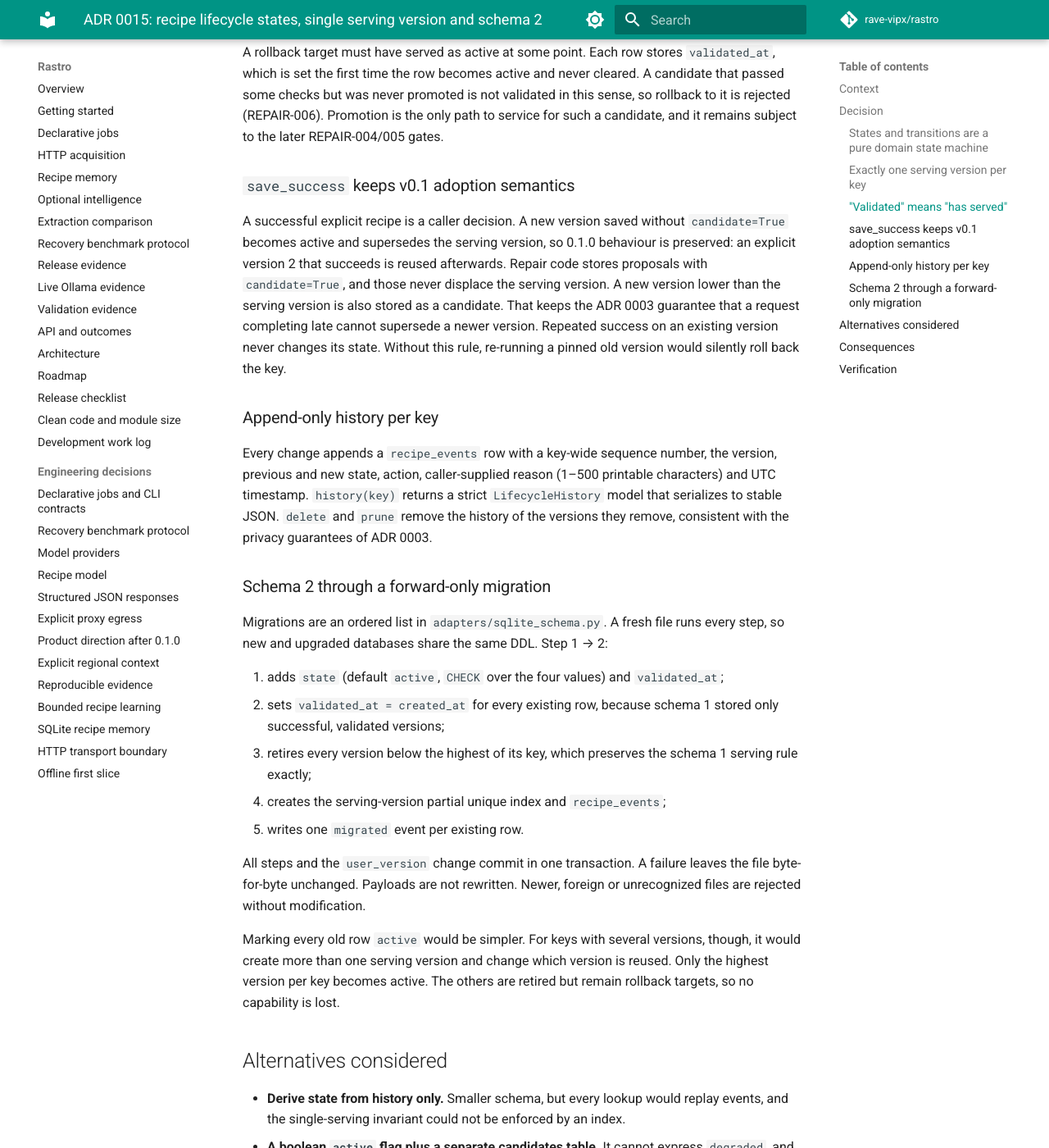
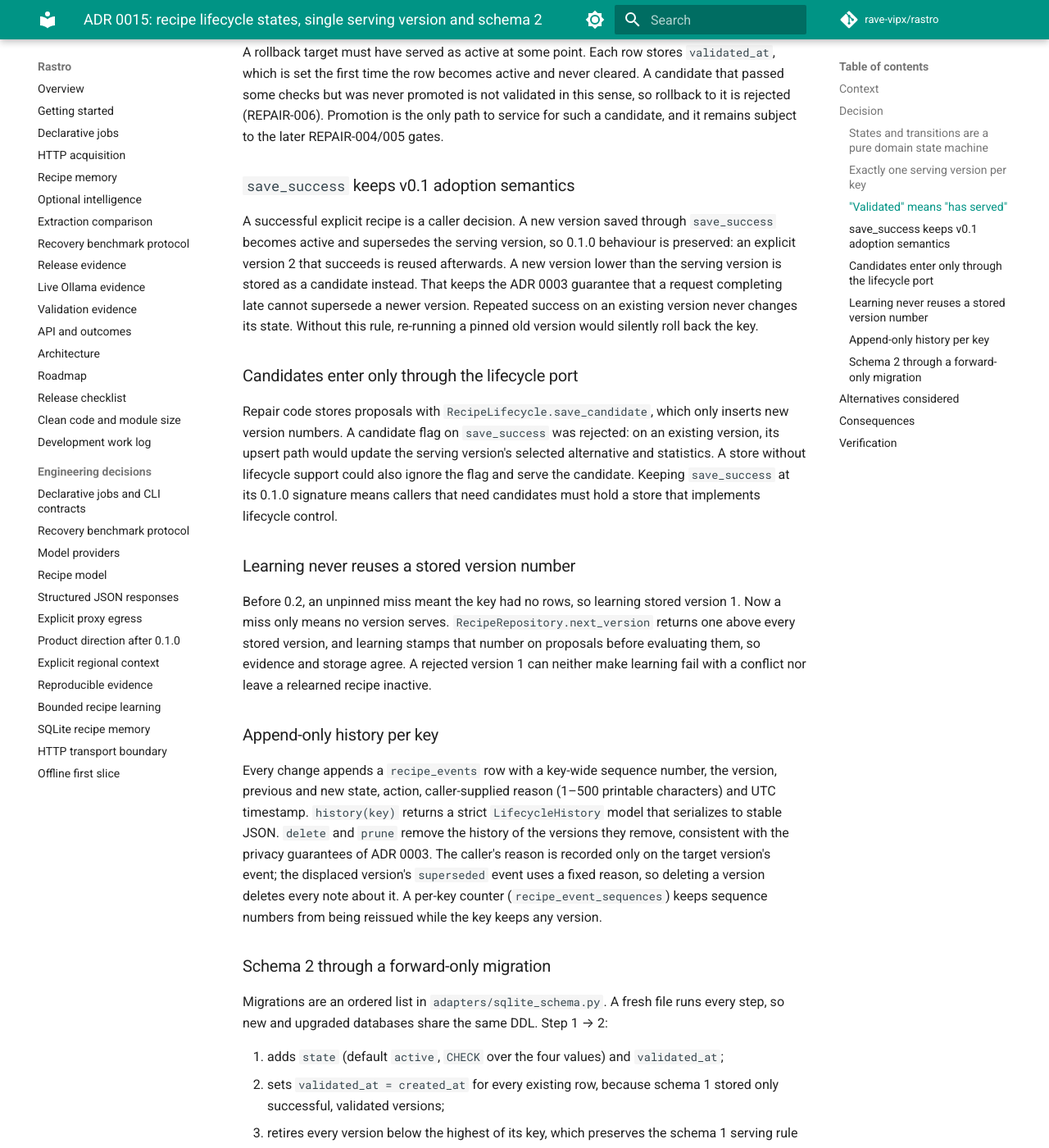
Before and after one commit to rave-vipx/rastro, an MkDocs documentation site: the page built from docs/decisions/0015-recipe-lifecycle.md, in a window 1280 px wide and 1400 px high, scrolled down 1240 px. Shown: the whole window at 82% size. Built offline with MkDocs 1.6.1 and Material for MkDocs 9.7.7, drawn with Linux system fonts in a browser that asks for light colours; comment, search, counter and statistics services are not loaded; some of the changed text lies outside the part shown.

Commit message:
fix: address PR #46 review findings for recipe lifecycle
REC-005, REC-006, REPAIR-006, REC-004, INT-002.

- Candidates enter only through RecipeLifecycle.save_candidate, which rejects
  any existing version; save_success keeps its 0.1.0 signature.
- RecipeRepository.next_version lets cold-context learning store recipes
  above every stored version, so retired or candidate rows never block it.
- Superseded events use a fixed reason; delete is scoped to the key and a
  per-key counter prevents reissued event sequence numbers.
- Reasons reject C1/ANSI/bidi/separator and blank text; pinned reads validate
  lifecycle columns; history/delete validate keys before opening storage.
- docs/memory.md, recipe lifecycle doc and ADR 0015 updated.

Co-Authored-By: Claude Opus 5.5 <noreply@anthropic.com>

```diff
--- a/docs/decisions/0015-recipe-lifecycle.md
+++ b/docs/decisions/0015-recipe-lifecycle.md
@@ -54,14 +54,29 @@ gates.
 
 ### `save_success` keeps v0.1 adoption semantics
 
-A successful explicit recipe is a caller decision. A new version saved without
-`candidate=True` becomes active and supersedes the serving version, so 0.1.0
+A successful explicit recipe is a caller decision. A new version saved through
+`save_success` becomes active and supersedes the serving version, so 0.1.0
 behaviour is preserved: an explicit version 2 that succeeds is reused afterwards.
-Repair code stores proposals with `candidate=True`, and those never displace the
-serving version. A new version lower than the serving version is also stored as a
-candidate. That keeps the ADR 0003 guarantee that a request completing late cannot
+A new version lower than the serving version is stored as a candidate instead. That keeps the ADR 0003 guarantee that a request completing late cannot
 supersede a newer version. Repeated success on an existing version never changes its state.
 Without this rule, re-running a pinned old version would silently roll back the key.
+
+### Candidates enter only through the lifecycle port
+
+Repair code stores proposals with `RecipeLifecycle.save_candidate`, which only
+inserts new version numbers. A candidate flag on `save_success` was rejected: on an
+existing version, its upsert path would update the serving version's selected
+alternative and statistics. A store without lifecycle support could also ignore the
+flag and serve the candidate. Keeping `save_success` at its 0.1.0 signature means
+callers that need candidates must hold a store that implements lifecycle control.
+
+### Learning never reuses a stored version number
+
+Before 0.2, an unpinned miss meant the key had no rows, so learning stored version 1.
+Now a miss only means no version serves. `RecipeRepository.next_version` returns one
+above every stored version, and learning stamps that number on proposals before
+evaluating them, so evidence and storage agree. A rejected version 1 can neither
+make learning fail with a conflict nor leave a relearned recipe inactive.
 
 ### Append-only history per key
 
@@ -69,7 +84,11 @@ Every change appends a `recipe_events` row with a key-wide sequence number, the
 version, previous and new state, action, caller-supplied reason (1–500 printable
 characters) and UTC timestamp. `history(key)` returns a strict `LifecycleHistory`
 model that serializes to stable JSON. `delete` and `prune` remove the history of the
-versions they remove, consistent with the privacy guarantees of ADR 0003.
+versions they remove, consistent with the privacy guarantees of ADR 0003. The caller's reason is
+recorded only on the target version's event; the displaced version's `superseded`
+event uses a fixed reason, so deleting a version deletes every note about it. A
+per-key counter (`recipe_event_sequences`) keeps sequence numbers from being
+reissued while the key keeps any version.
 
 ### Schema 2 through a forward-only migration
 
@@ -81,7 +100,8 @@ every step, so new and upgraded databases share the same DDL. Step 1 → 2:
    only successful, validated versions;
 3. retires every version below the highest of its key, which preserves the schema 1
    serving rule exactly;
-4. creates the serving-version partial unique index and `recipe_events`;
+4. creates the serving-version partial unique index, `recipe_events` and the
+   per-key sequence counter;
 5. writes one `migrated` event per existing row.
 
 All steps and the `user_version` change commit in one transaction. A failure leaves
@@ -101,7 +121,7 @@ retired but remain rollback targets, so no capability is lost.
   `degraded`, and promotion would move rows between tables.
 - **Make every new version a candidate.** Strictest reading of REC-006, but it breaks
   the 0.1.0 contract that a successful explicit recipe is adopted. The REC-006 risk is
-  automatic repair, which uses `candidate=True`.
+  automatic repair, which uses `save_candidate`.
 - **Mark all migrated rows active.** Rejected for the reason given above.
 
 ## Consequences
@@ -109,9 +129,10 @@ retired but remain rollback targets, so no capability is lost.
 - Databases opened by this version cannot be opened by 0.1.0, which rejects unknown
   schema versions explicitly rather than misreading them. Users who might downgrade
   should copy the file first.
-- `RecipeRepository.save_success` gains a keyword-only `candidate` flag. The new
-  `RecipeLifecycle` port (`transition`, `rollback`, `history`) is separate, so
-  repositories that do not support lifecycle control remain valid recipe stores.
+- `RecipeRepository` gains `next_version`; `save_success` keeps its 0.1.0 signature.
+  The new `RecipeLifecycle` port (`save_candidate`, `transition`, `rollback`,
+  `history`) is separate, so repositories without lifecycle control remain valid
+  recipe stores but cannot hold candidates.
 - No facade or CLI surface is added yet. Repair, drift and agent slices will decide
   how operators trigger promotion and rollback.
 
```
Also changed, not shown: docs/memory.md (+8 -5 lines), docs/recipe-lifecycle.md (+16 -5 lines), 8 other files.
